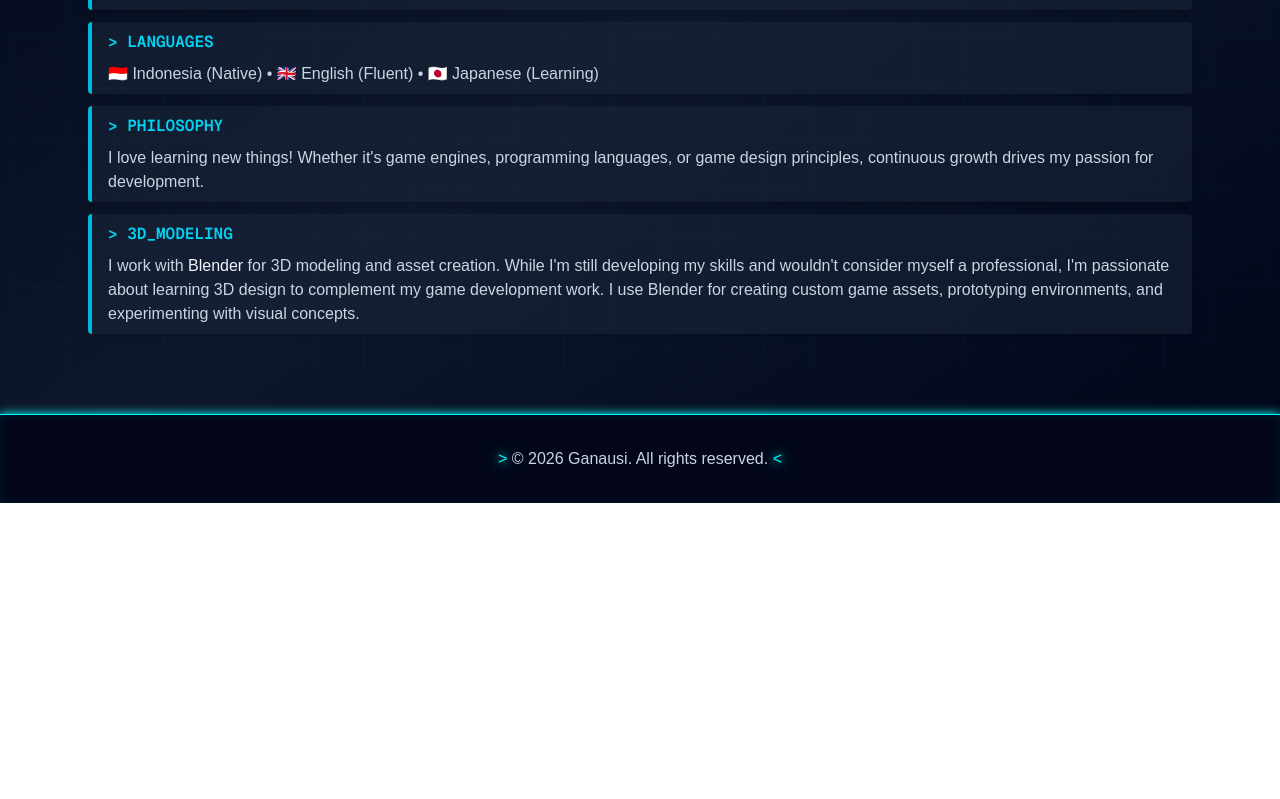
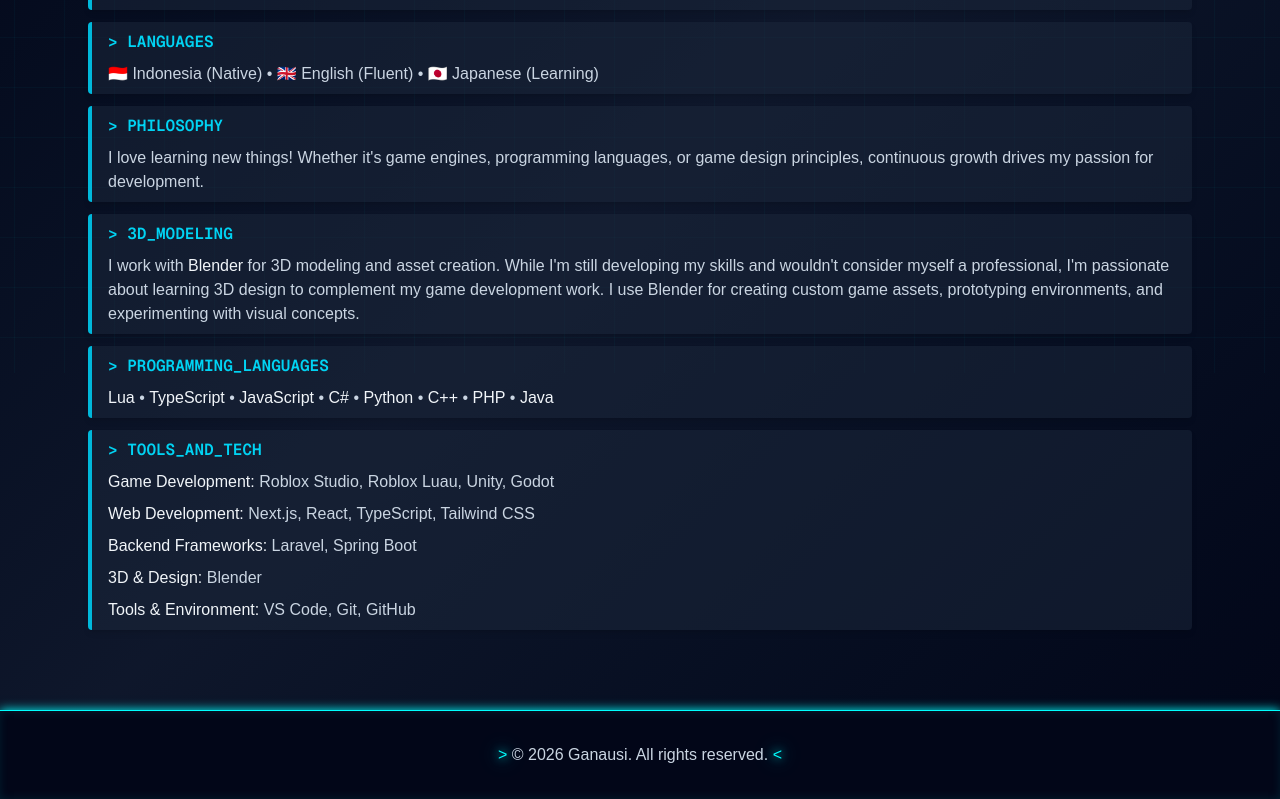
Before and after one commit to ARosyidG/New-Porto-web, a Next.js app: page / in a window 1280 px wide. Shown: the part 427-1226 px from the top of the page. Before the commit the page ends 930 px from the top, so only its background shows below. Built offline with nearby package versions, Linux system fonts and the light colour scheme.

Commit message:
feat: add C#, Unity, Godot, Laravel, Spring Boot to skills and frameworks

```diff
--- a/components/TabContent.tsx
+++ b/components/TabContent.tsx
@@ -44,6 +44,24 @@
           <p className="text-slate-300">
             I work with <span className="text-slate-100 font-medium">Blender</span> for 3D modeling and asset creation. While I&apos;m still developing my skills and wouldn&apos;t consider myself a professional, I&apos;m passionate about learning 3D design to complement my game development work. I use Blender for creating custom game assets, prototyping environments, and experimenting with visual concepts.
           </p>
+        </div>
+
+        <div className="border-l-4 border-cyan-500 pl-4 py-2 bg-slate-800/50 rounded p-4 shadow-md">
+          <h3 className="font-semibold text-cyan-400 mb-2 font-mono">&gt; PROGRAMMING_LANGUAGES</h3>
+          <p className="text-slate-300">
+            <span className="text-slate-100 font-medium">Lua</span> • <span className="text-slate-100 font-medium">TypeScript</span> • <span className="text-slate-100 font-medium">JavaScript</span> • <span className="text-slate-100 font-medium">C#</span> • <span className="text-slate-100 font-medium">Python</span> • <span className="text-slate-100 font-medium">C++</span> • <span className="text-slate-100 font-medium">PHP</span> • <span className="text-slate-100 font-medium">Java</span>
+          </p>
+        </div>
+
+        <div className="border-l-4 border-cyan-500 pl-4 py-2 bg-slate-800/50 rounded p-4 shadow-md">
+          <h3 className="font-semibold text-cyan-400 mb-2 font-mono">&gt; TOOLS_AND_TECH</h3>
+          <div className="text-slate-300 space-y-2">
+            <p><span className="text-slate-100 font-medium">Game Development:</span> Roblox Studio, Roblox Luau, Unity, Godot</p>
+            <p><span className="text-slate-100 font-medium">Web Development:</span> Next.js, React, TypeScript, Tailwind CSS</p>
+            <p><span className="text-slate-100 font-medium">Backend Frameworks:</span> Laravel, Spring Boot</p>
+            <p><span className="text-slate-100 font-medium">3D & Design:</span> Blender</p>
+            <p><span className="text-slate-100 font-medium">Tools & Environment:</span> VS Code, Git, GitHub</p>
+          </div>
         </div>
       </div>
     </div>
```
